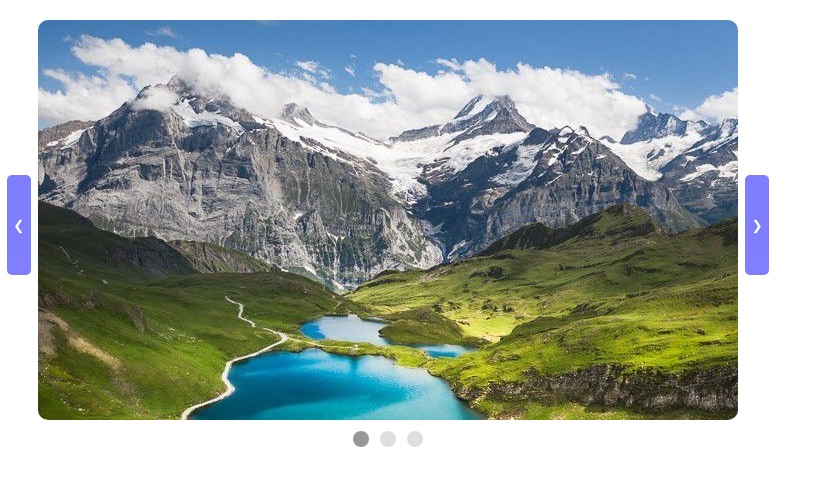
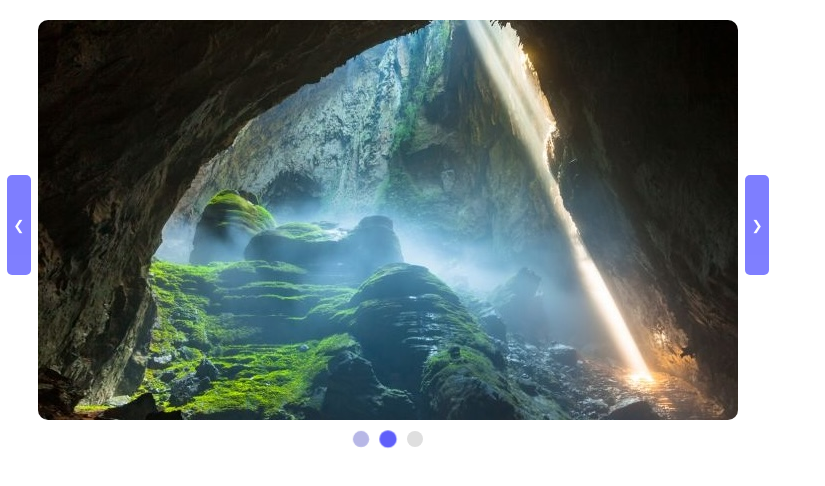
Before and after one commit to slabwu/image-carousel, a plain HTML site: page index.html in a window 1280 px wide. Shown: the whole page, without its empty margins (0-825 px from the left). Drawn offline with Linux system fonts and the light colour scheme.

Commit message:
Reimplement image advancement

```diff
--- a/script.js
+++ b/script.js
@@ -40,8 +40,9 @@ class ImageCarousel {
 
     changeImage() {
         this.image.src = `${this.images[this.current]}`;
+        clearTimeout(this.timer);
         this.updatePaginator();
-        //setTimeout(() => {this.selectNext()}, 5000);
+        this.timer = setTimeout(() => {this.selectNext()}, 5000);
     }
 
     updatePaginator() {
--- a/style.css
+++ b/style.css
@@ -59,11 +59,13 @@
     transition: all 0.2s;
 }
 
-.paginator div:hover {
+.paginator div:hover, .paginator div.active:hover {
     transform: scale(1.3);
 }
 
 .paginator div.active {
-    background-color: rgb(152, 152, 152);
+    background-color: blue;
+    opacity: 70%;
+    transform: scale(1.1);
     transition: all 0.2s;
 }
```
